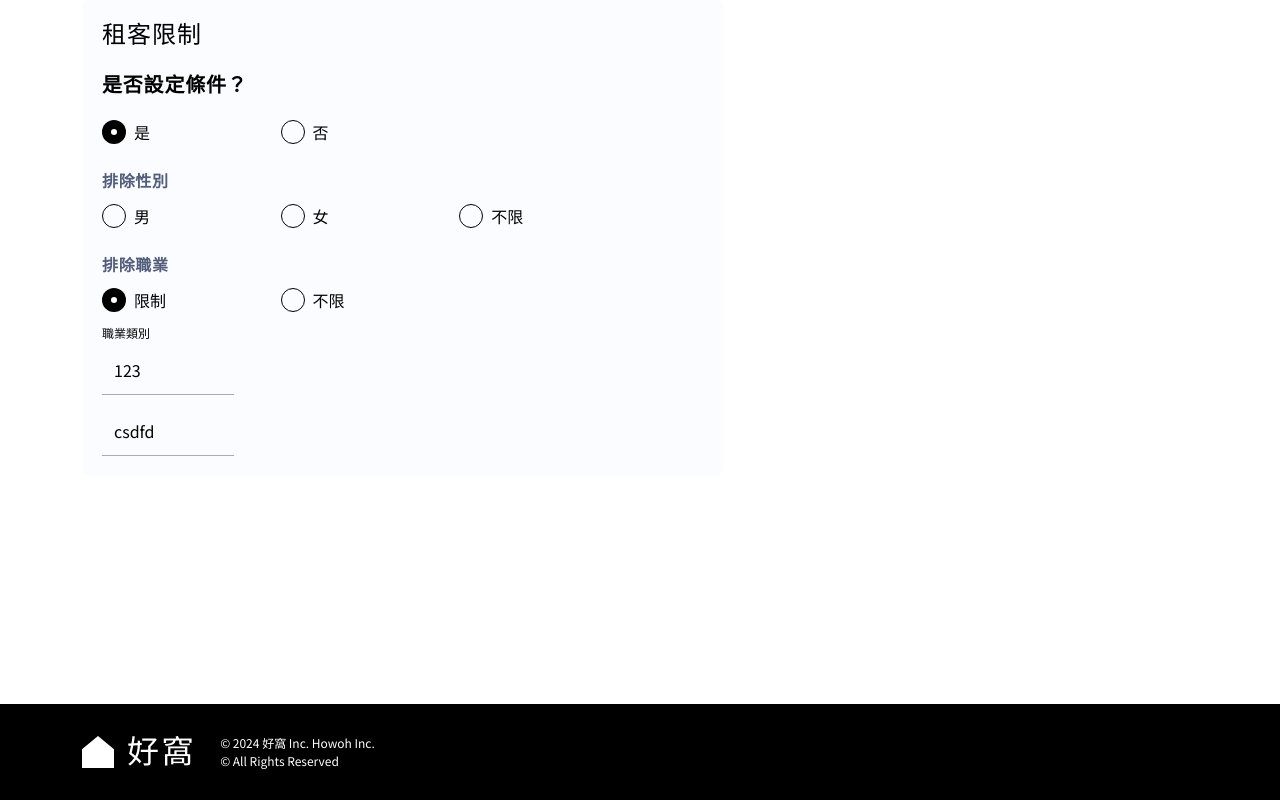
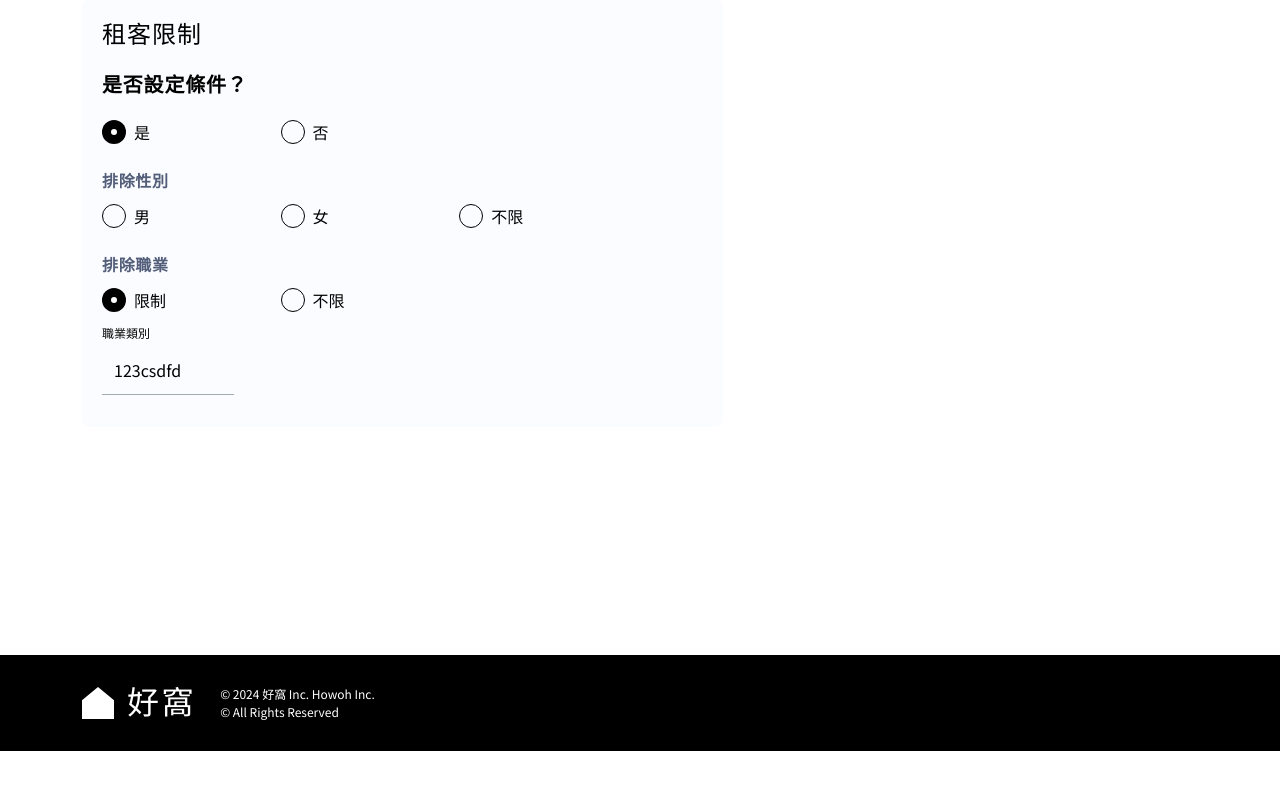
Before and after one commit to Eshiunm/Rocket_HowOh, a React (Vite) app: page /landlord/publish in a window 1280 px wide. Shown: the part 2917-3717 px from the top of the page. After the commit the page ends 3668 px from the top, so only its background shows below. Built offline with nearby package versions, Linux system fonts and the light colour scheme; a web font is replaced by a local one.

Commit message:
fix: modify step6 store jobRestriction type

```diff
--- a/redux/post/restrictionsSlice.ts
+++ b/redux/post/restrictionsSlice.ts
@@ -6,7 +6,7 @@ export const restrictionsSlice = createSlice({
     restrictions: {
       hasTenantRestrictions: "false",
       genderRestriction: "性別友善",
-      jobRestriction: [],
+      jobRestriction: "",
     }
   },
   reducers: {
--- a/src/components/landLordManagement/HouseDatas.tsx
+++ b/src/components/landLordManagement/HouseDatas.tsx
@@ -604,12 +604,17 @@ export default function HouseDatas({houseDatas}: {houseDatas: houseDatasType}) {
                 </label>
               </fieldset>
               {
-                restrictions.jobRestriction.length > 0 && (
+                restrictions.jobRestriction && (
                   <>
                     <h6 className="text-sans-caption -mb-2">職業類別</h6>
                     <div className="layout-grid">
                       <div className="col-span-3">
                         {
+                          <p className={`confirm-data flex-1 mb-3`}>
+                            { restrictions.jobRestriction || "\u00A0" }
+                          </p>
+                        }
+                        {/* {
                           typeof(restrictions.jobRestriction) === "object"
                           &&
                           restrictions.jobRestriction.map((restriction: string, index: number) => (
@@ -619,7 +624,7 @@ export default function HouseDatas({houseDatas}: {houseDatas: houseDatasType}) {
                               { restriction || "\u00A0" }
                             </p>
                           ))
-                        }
+                        } */}
                       </div>
                     </div>
                   </>
--- a/src/components/landLordManagement/posts/procedures/Restrictions.tsx
+++ b/src/components/landLordManagement/posts/procedures/Restrictions.tsx
@@ -10,7 +10,7 @@ import { setRestrictions } from "../../../../../redux/post/restrictionsSlice";
 export interface restrictionType {
   hasTenantRestrictions: string;
   genderRestriction: string;
-  jobRestriction: string | string[];
+  jobRestriction: string;
 }
 
 export default function Restrictions() {
@@ -30,12 +30,12 @@ export default function Restrictions() {
     },
   });
   const hasTenantRestrictions: string = watch("hasTenantRestrictions");
-  const jobRestriction: string|string[] = watch("jobRestriction");
+  const jobRestriction: string = watch("jobRestriction");
 
   const onSubmit = (data: restrictionType):void => {
     // 重組jobRestriction資料後送出
     const formData = {...data};
-    formData.jobRestriction = selectedJobs;
+    formData.jobRestriction = selectedJobs.join(",");
     dispatch(setRestrictions(formData));
     handleProcedureDone(5);
     handleProcedureClick("確認");
```
